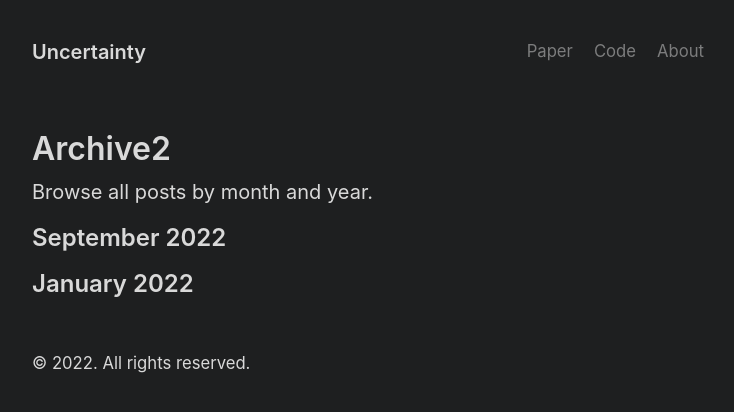
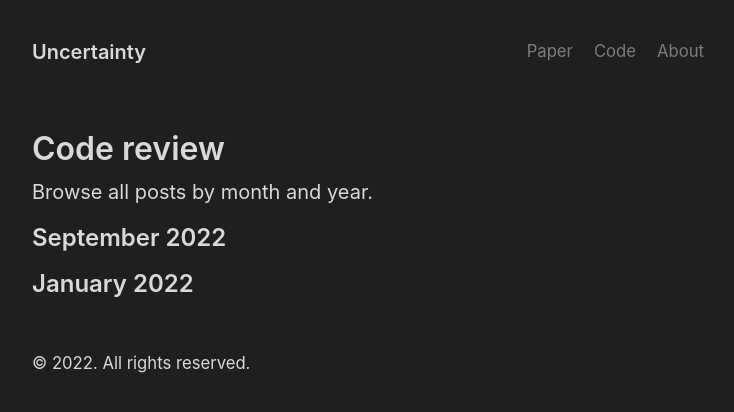
Before and after one commit to mawjdgus0812/mawjdgus0812.github.io, a Jekyll site: the page built from archive2.md, in a window 1280 px wide. Shown: the top 412 px of the page, without its empty margins (272-1006 px from the left). Built offline with Jekyll 4.4.1, drawn with Linux system fonts in a browser that asks for light colours.

Commit message:
Update archive2.md

```diff
--- a/archive2.md
+++ b/archive2.md
@@ -4,7 +4,7 @@ title: Archive2
 use_math: true
 ---
 
-# Archive2
+# Code review
 
 Browse all posts by month and year.
 
```
